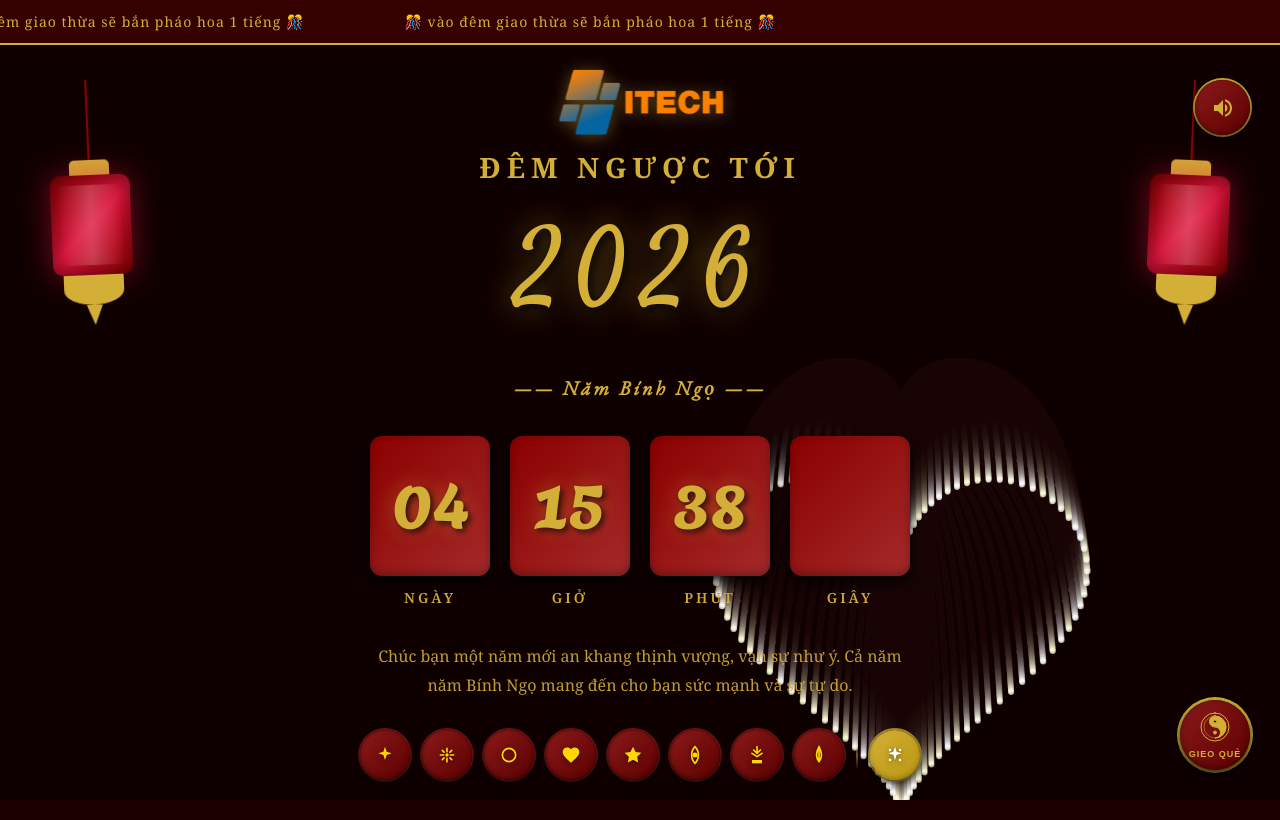
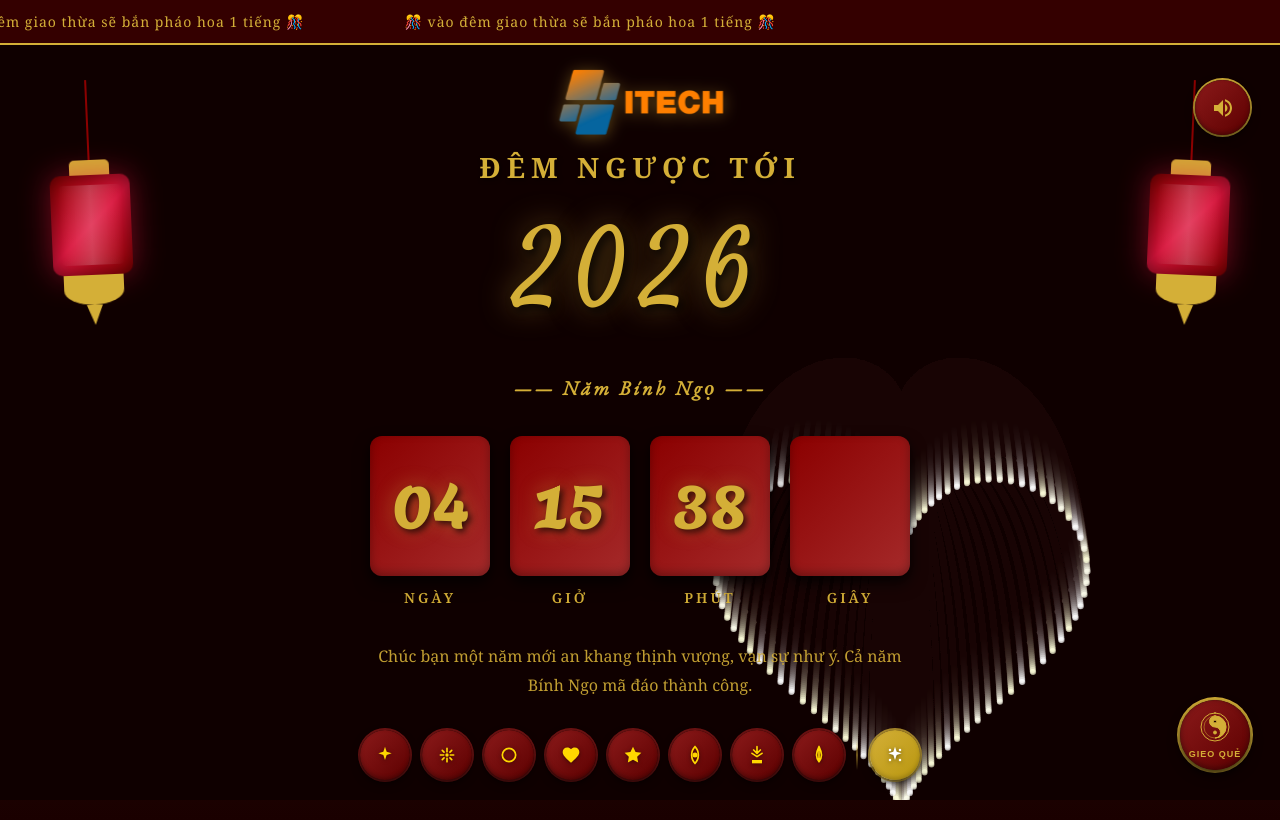
Before and after one commit to TruongDucDuong1109/New_year_2026, a React (Vite) app: page / in a window 1280 px wide. Built offline with nearby package versions, Linux system fonts and the light colour scheme.

Commit message:
fix : text chúc

```diff
--- a/src/App.jsx
+++ b/src/App.jsx
@@ -401,7 +401,7 @@
         {/* Message */}
         <p className="message">
           Chúc bạn một năm mới an khang thịnh vượng, vạn sự như ý. Cả năm<br/>
-          năm Bính Ngọ mang đến cho bạn sức mạnh và sự tự do.
+          Bính Ngọ mã đáo thành công.
         </p>
 
         {/* Buttons */}
```
